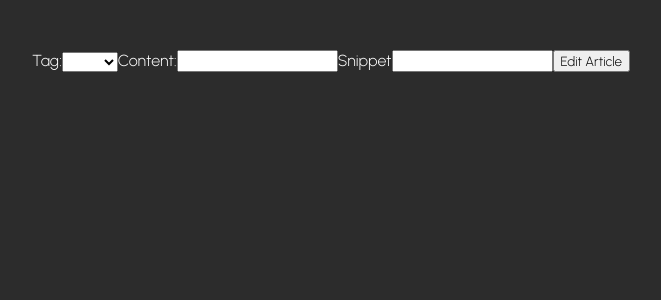
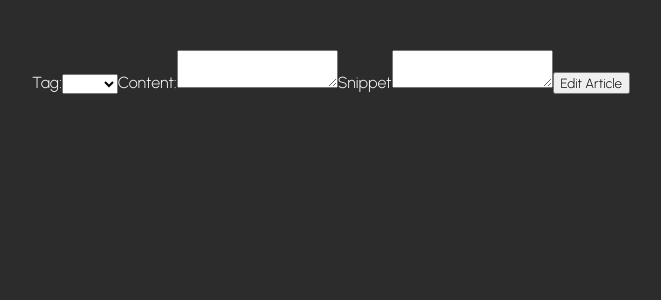
Before and after one commit to benamzz/only-snippets-client, a React (Create React App) app: page /articles/1/edit in a window 1280 px wide. Shown: the top 300 px of the page, without its empty margins (309-970 px from the left). Built offline with nearby package versions, Linux system fonts and the light colour scheme; no server answers.

Commit message:
articleEdit V2

```diff
--- a/src/components/Article.js
+++ b/src/components/Article.js
@@ -5,7 +5,10 @@ import { AuthContext } from "../context/auth.context";
 function Article(props) {
     const { user } = useContext(AuthContext);
     let isMyArticle = false
-    if (user._id === props.value.userId) { isMyArticle = true }
+    if (user._id === props.value.userId) {
+        console.log("isMyArticle:", props.value._id)
+        isMyArticle = true
+    }
     if (!props.value) return "loading"
     return (
         <div className="Article">
--- a/src/pages/ArticleEdit.js
+++ b/src/pages/ArticleEdit.js
@@ -7,7 +7,7 @@ function ArticleEdit() {
     const [content, setContent] = useState("")
     const [snippet, setSnippet] = useState("")
     const { articleId } = useParams()
-    const [myArticle, setMyArticle] = useState({})
+    const [myArticle, setMyArticle] = useState({ data: { tag: "", content: "", snippet: "" } })
     const API_URL = "http://localhost:5005";
 
     const navigate = useNavigate()
@@ -26,20 +26,30 @@ function ArticleEdit() {
                 headers: { Authorization: `Bearer ${storedToken}` },
             })
             .then(() => {
-                if (myArticle.data.snippet) {
-                    axios
-                        .patch(`${API_URL}/api/articles/${articleId}/snippets`, updatedSnippet, {
-                            headers: { Authorization: `Bearer ${storedToken}` },
-                        })
-                        .then(() => navigate(`/articles/${articleId}`))
-                        .catch(err => console.log("err", err))
+                if (snippet === "") {
+                    navigate(`/articles/${articleId}`)
                 } else {
-                    navigate(`/articles/${articleId}`)
+                    if (!myArticle.data.snippet) {
+                        axios
+                            .post(`${API_URL}/api/articles/${articleId}/snippets`, updatedSnippet, {
+                                headers: { Authorization: `Bearer ${storedToken}` },
+                            })
+                            .then(() => navigate(`/articles/${articleId}`))
+                            .catch(err => console.log("err", err))
+
+                    } else {
+                        axios
+                            .patch(`${API_URL}/api/articles/${articleId}/snippets/${myArticle.data.snippet._id}`, updatedSnippet, {
+                                headers: { Authorization: `Bearer ${storedToken}` },
+                            })
+                            .then(() => navigate(`/articles/${articleId}`))
+                            .catch(err => console.log("err", err))
+                    }
+
                 }
             })
             .catch((err) => console.log("err", err));
     }
-
 
     const getArticle = useCallback(() => {
         const storedToken = localStorage.getItem("authToken");
@@ -52,6 +62,7 @@ function ArticleEdit() {
     useEffect(() => { getArticle() }, [getArticle]);
 
 
+    console.log("snippet", snippet)
     console.log("myArticle", myArticle)
     if (!myArticle) return "loading"
 
@@ -60,7 +71,7 @@ function ArticleEdit() {
             <form onSubmit={handleSubmit}>
                 <label>
                     Tag:<select value={tag} onChange={handleTagInput}
-                    //placeholder={myArticle.data.tag}
+                        placeholder={myArticle.data.tag}
                     >
                         <option value=""></option>
                         <option value="HTML">HTML</option>
@@ -69,13 +80,13 @@ function ArticleEdit() {
                     </select>
                 </label>
                 <label>
-                    Content:<input type="text" value={content} onChange={handleContentInput}
-                    //placeholder={myArticle.data.content}
+                    Content:<textarea type="text" value={content} onChange={handleContentInput}
+                        placeholder={myArticle.data.content}
                     />
                 </label>
                 <label>
-                    Snippet<input type="text" value={snippet} onChange={handleSnippetInput}
-                    //placeholder={myArticle.data.snippet}
+                    Snippet<textarea type="text" value={snippet} onChange={handleSnippetInput}
+                        placeholder={myArticle.data.snippet.content}
                     />
                 </label>
                 <button type="submit">Edit Article</button>
```
